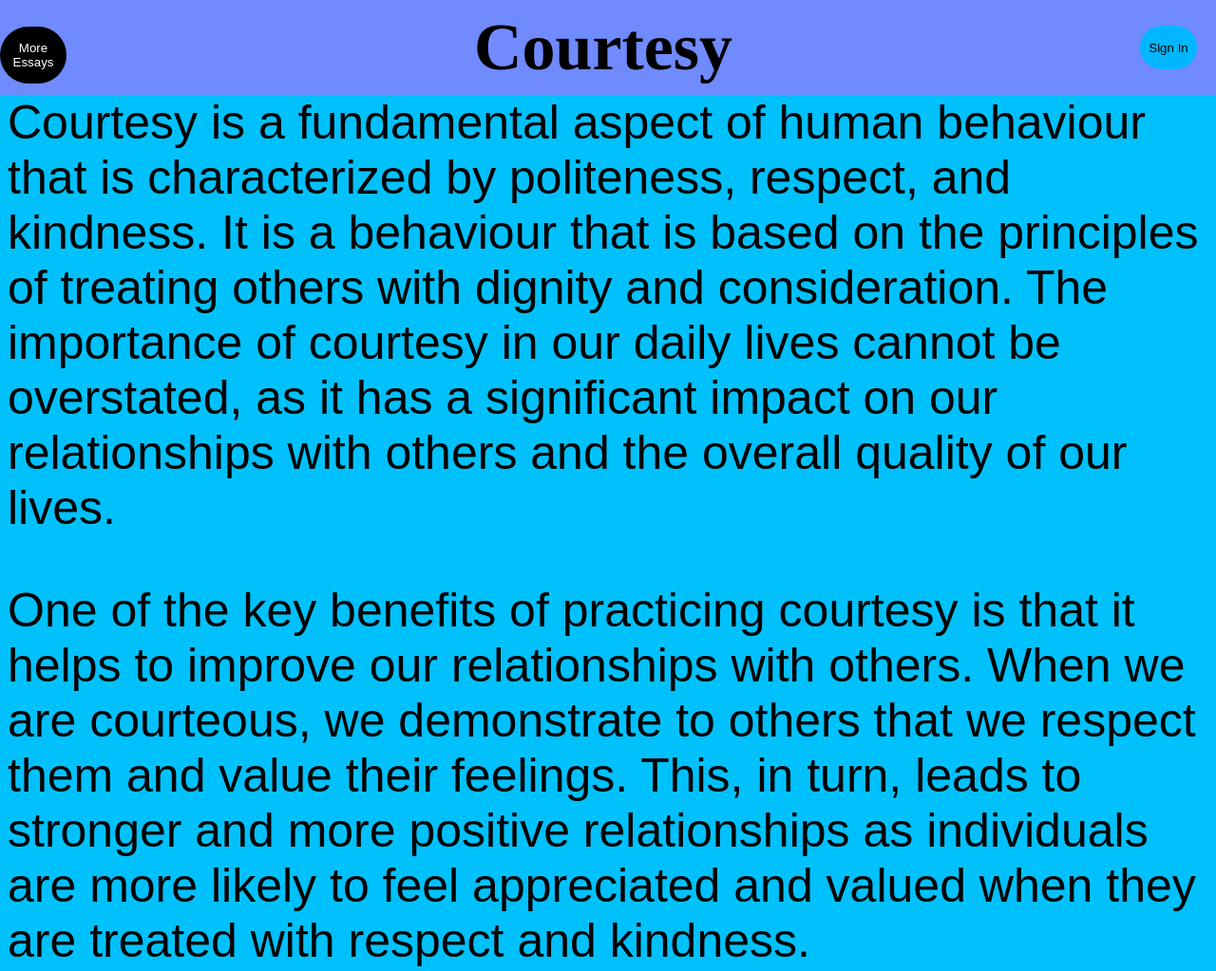
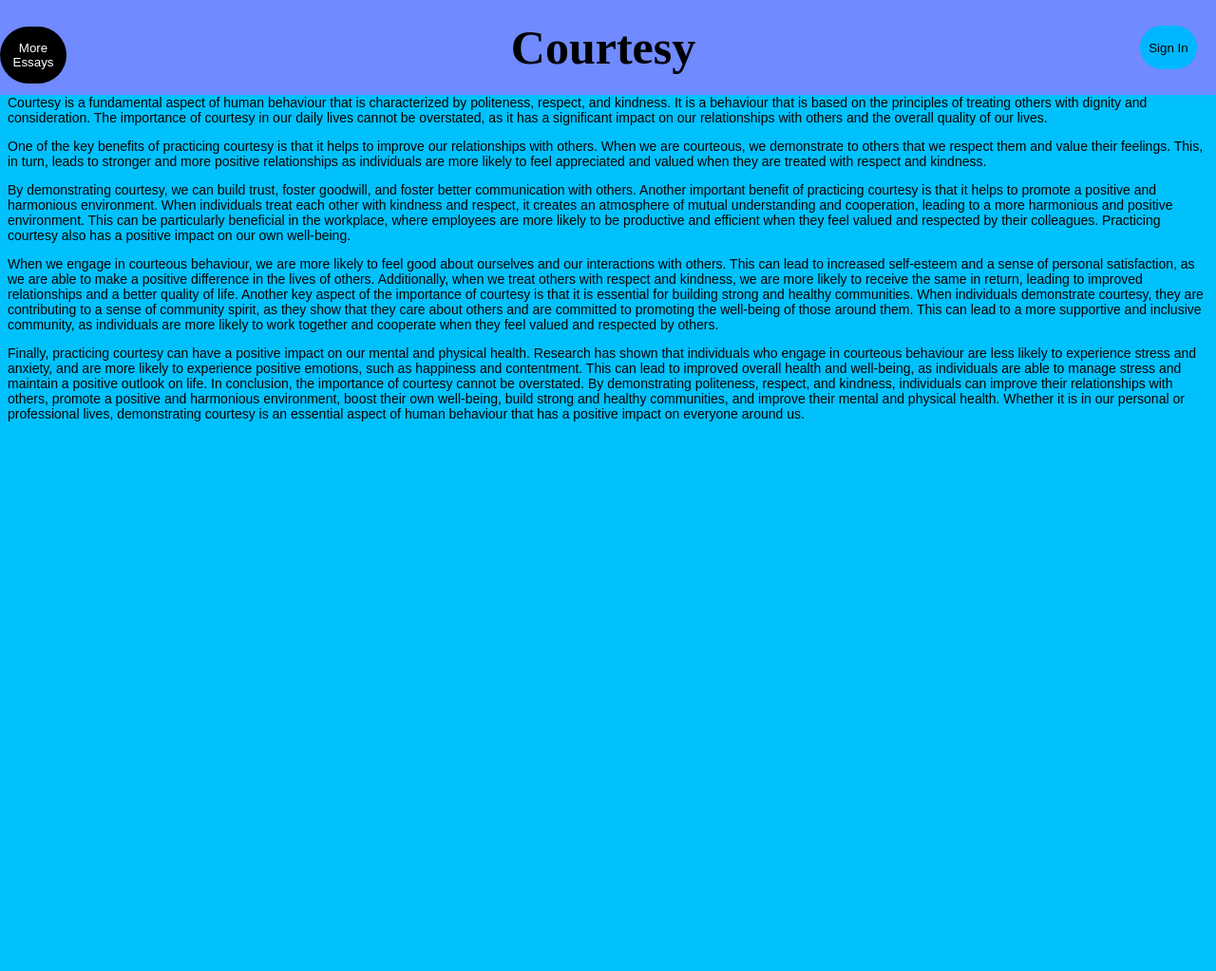
Before and after one commit to supersimplehtml/Courtesy, a plain HTML site: page index.html in a window 1280 px wide. Shown: the top 1023 px of the page at 95% size. After the commit the page ends 800 px from the top, so only its background shows below. Drawn offline with Linux system fonts and the light colour scheme.

Commit message:
Update index.html

```diff
--- a/index.html
+++ b/index.html
@@ -92,7 +92,7 @@
 }
 h1{
 
-  font-size: 70px;
+  font-size: 50px;
 }
 .sign-in{
 background-color:rgb(0, 183, 255) ;
@@ -107,7 +107,7 @@ cursor: pointer;
   margin-top: 100px;
 }
 p{
-  font-size: 50px;
+  font-size: 14px;
   font-family:arial ;
 
 }
```
